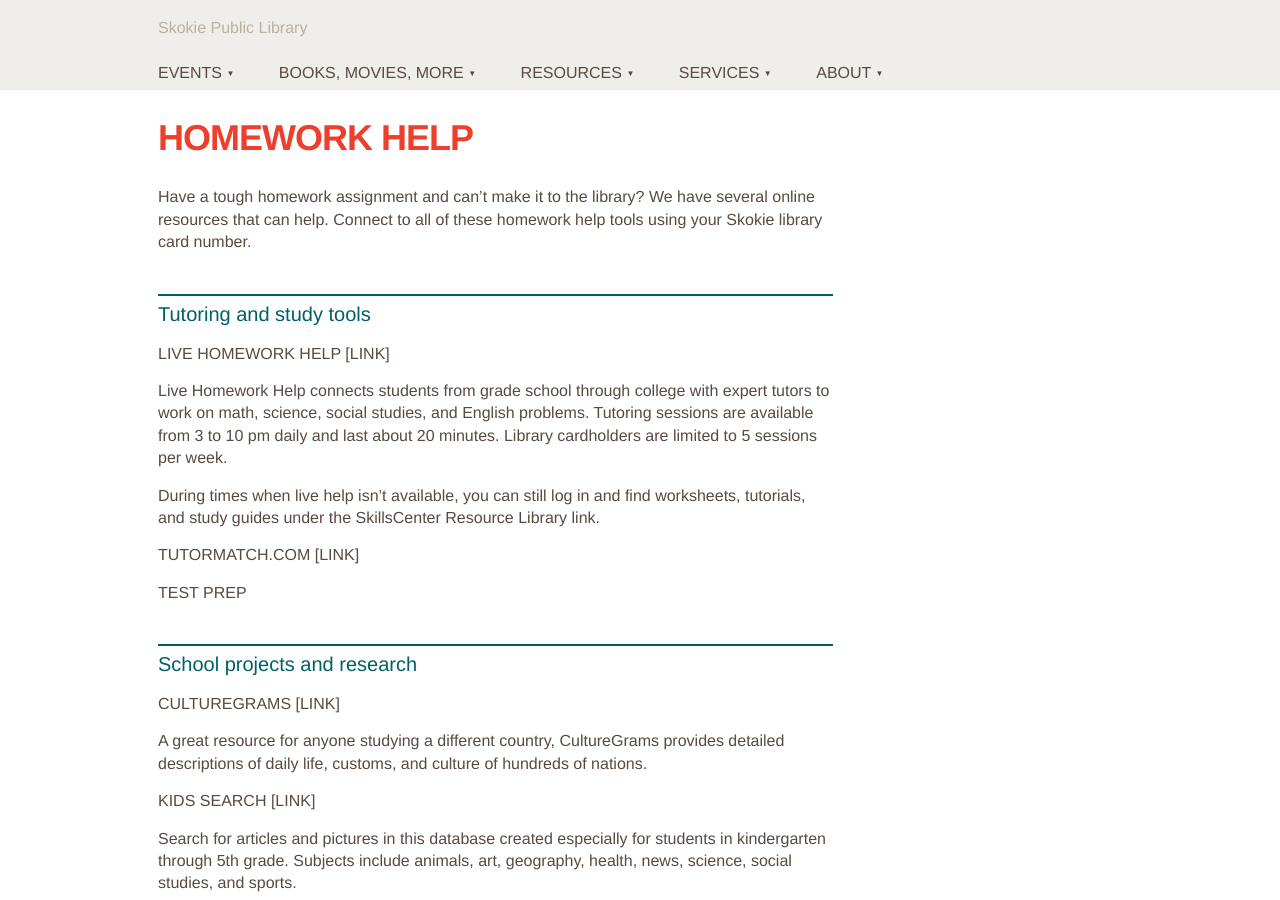
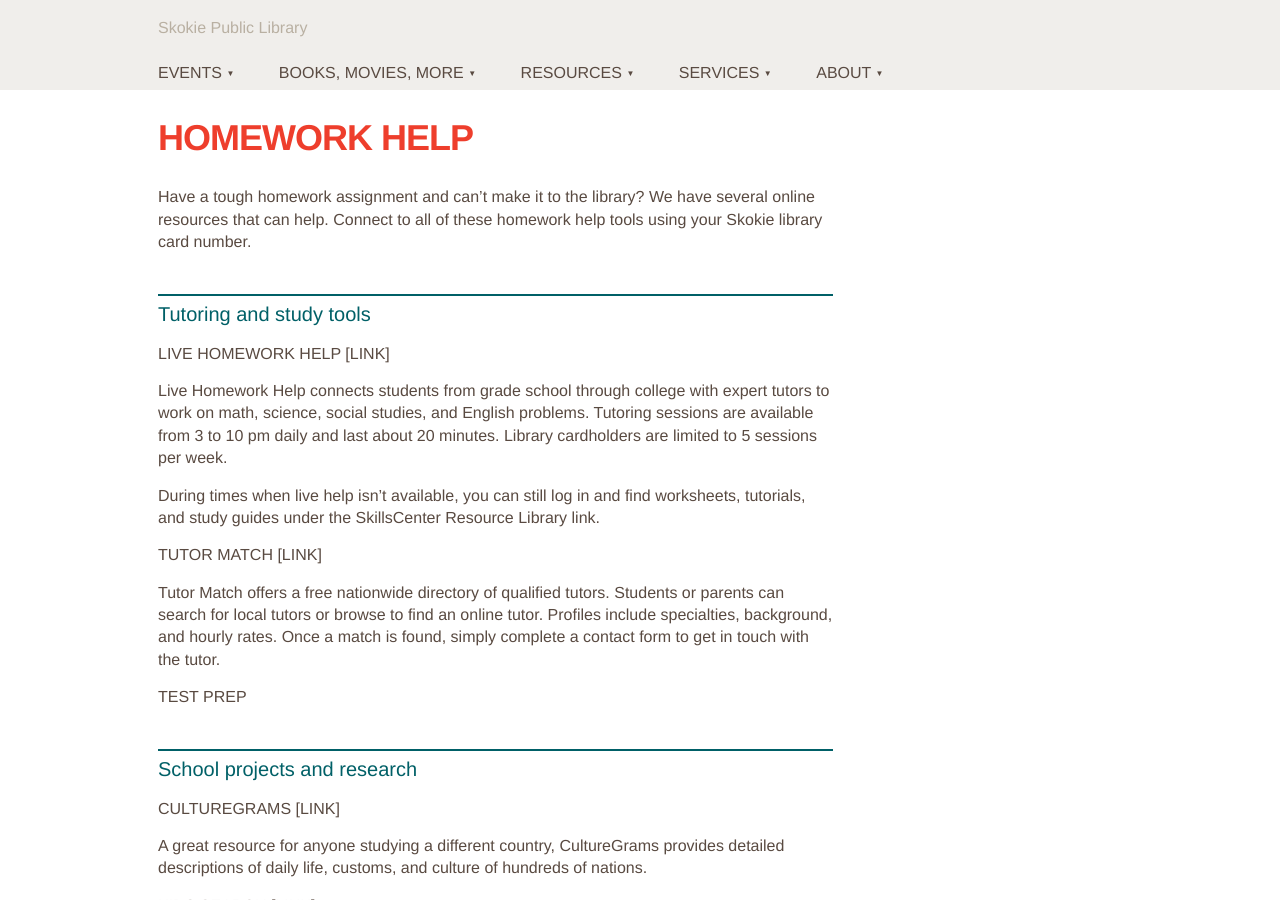
Before and after one commit to skokielibrary/spl-content, a Jekyll site: the page built from _content/mandy/resources--homework-help.markdown, in a window 1280 px wide and 900 px high. Built offline with Jekyll 4.4.1, drawn with Linux system fonts in a browser that asks for light colours.

Commit message:
Updated resources--homework-help.markdown

```diff
--- a/_content/mandy/resources--homework-help.markdown
+++ b/_content/mandy/resources--homework-help.markdown
@@ -13,7 +13,8 @@ Live Homework Help connects students from grade school through college with expe
 
 During times when live help isn't available, you can still log in and find worksheets, tutorials, and study guides under the SkillsCenter Resource Library link.
 
-###TUTORMATCH.COM [link]
+###TUTOR MATCH [link]
+Tutor Match offers a free nationwide directory of qualified tutors. Students or parents can search for local tutors or browse to find an online tutor. Profiles include specialties, background, and hourly rates. Once a match is found, simply complete a contact form to get in touch with the tutor.
 
 ###TEST PREP
 
```
